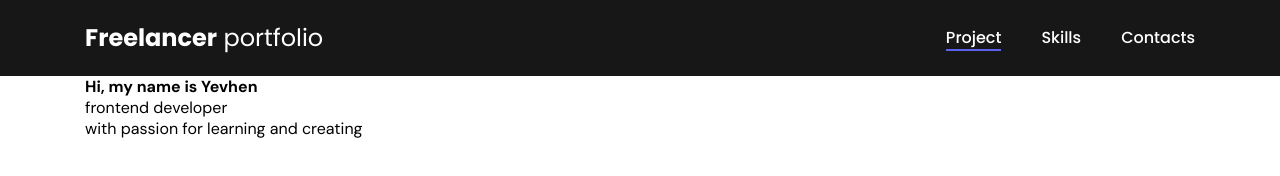
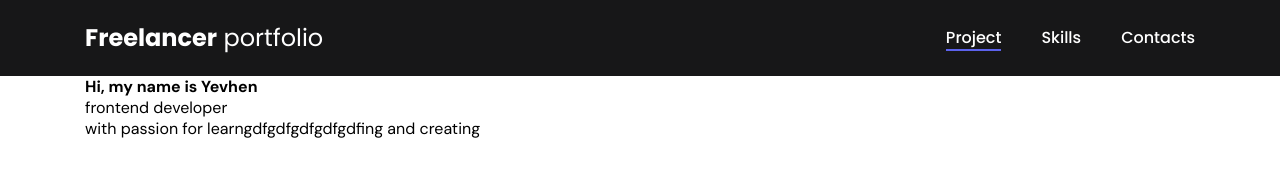
Before and after one commit to Hubu93/Static-portfolio, a plain HTML site: page index.html in a window 1280 px wide. Drawn offline with Linux system fonts and the light colour scheme.

Commit message:
Change header

```diff
--- a/index.html
+++ b/index.html
@@ -30,7 +30,7 @@
                     frontend developer
                 </hi1>
                 <div class="header__text">
-                    <p>with passion for learning and creating</p>
+                    <p>with passion for learngdfgdfgdfgdfgdfing and creating</p>
                 </div>
             </div>
         </div>
```
